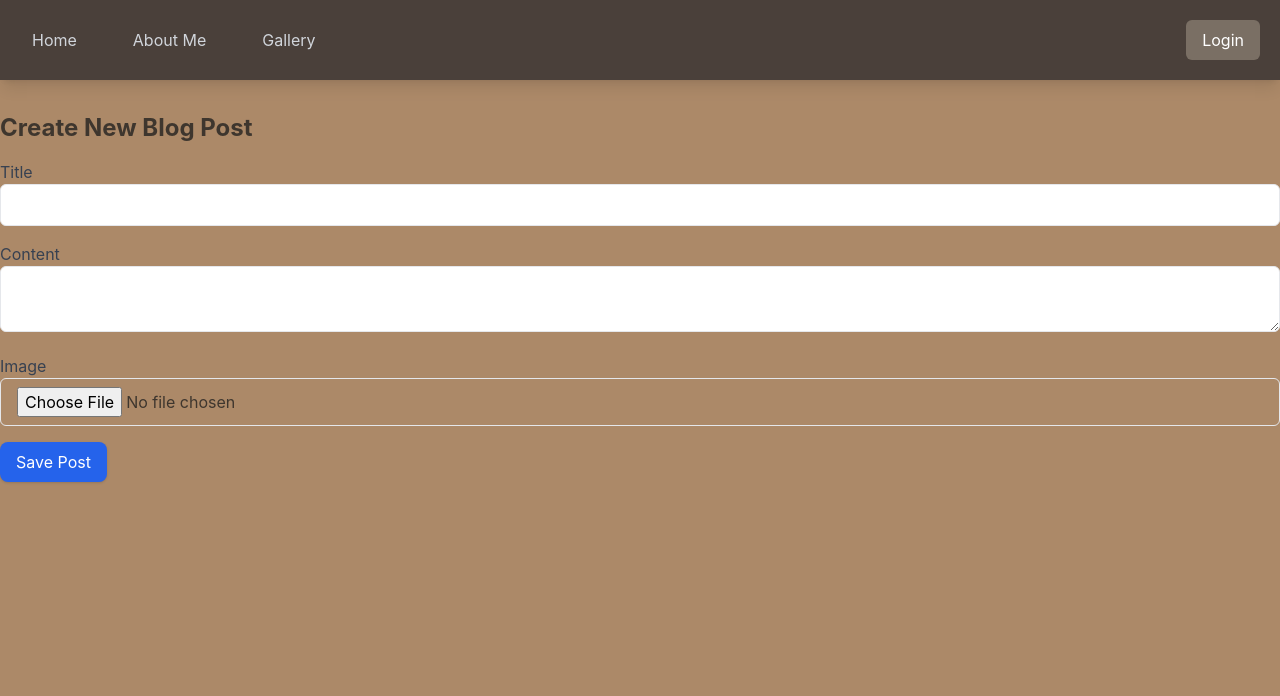
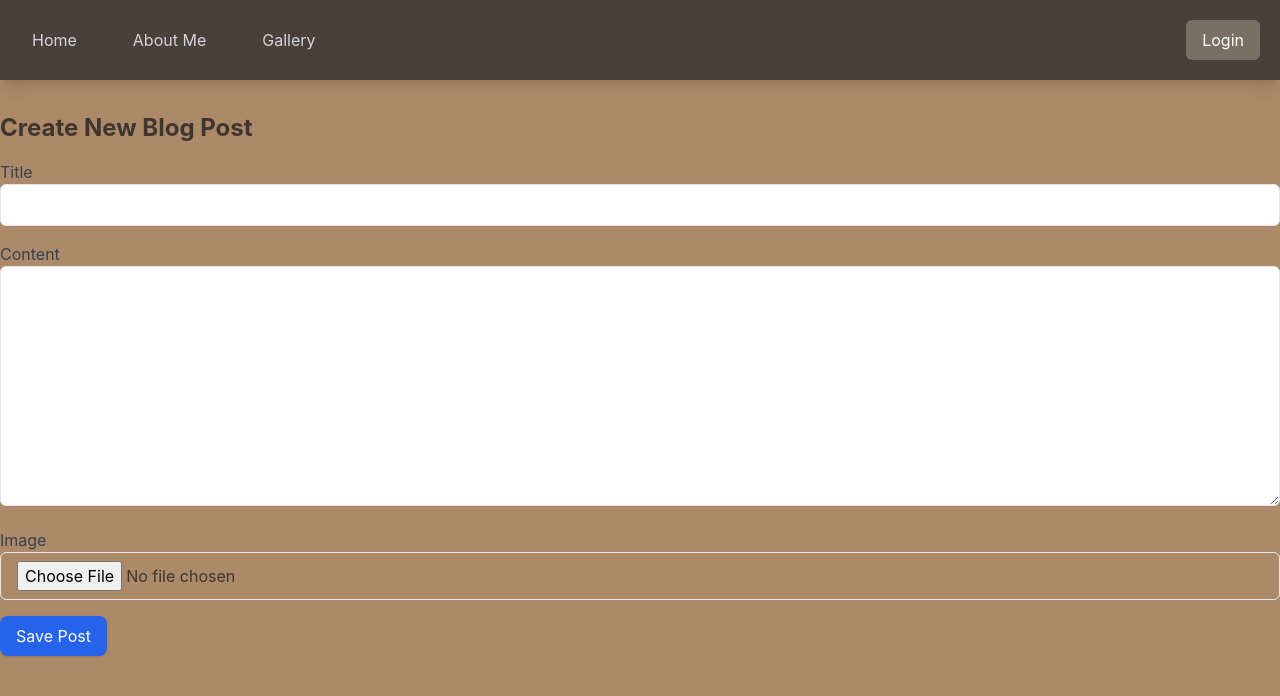
Before and after one commit to BryanLomerio/Blog-Post-App, a React (Create React App) app in the folder blog-app/: page /admin/blog-posts/create in a window 1280 px wide. Shown: the top 696 px of the page. Built offline with nearby package versions, Linux system fonts and the light colour scheme.

Commit message:
style(blog-post-form): increase content textarea size and allow vertical resizing
- Increased default height of the content textarea for better visibility.
- Allowed vertical resizing of the textarea to improve user experience.

```diff
--- a/blog-app/src/admin/BlogPostForm.js
+++ b/blog-app/src/admin/BlogPostForm.js
@@ -47,7 +47,7 @@ const BlogPostForm = ({ postToEdit, onSave }) => {
           id="content"
           value={content}
           onChange={(e) => setContent(e.target.value)}
-          className="w-full px-4 py-2 border rounded-md"
+          className="w-full px-4 py-4 border rounded-md resize-y h-60"
           required
         />
       </div>
```
